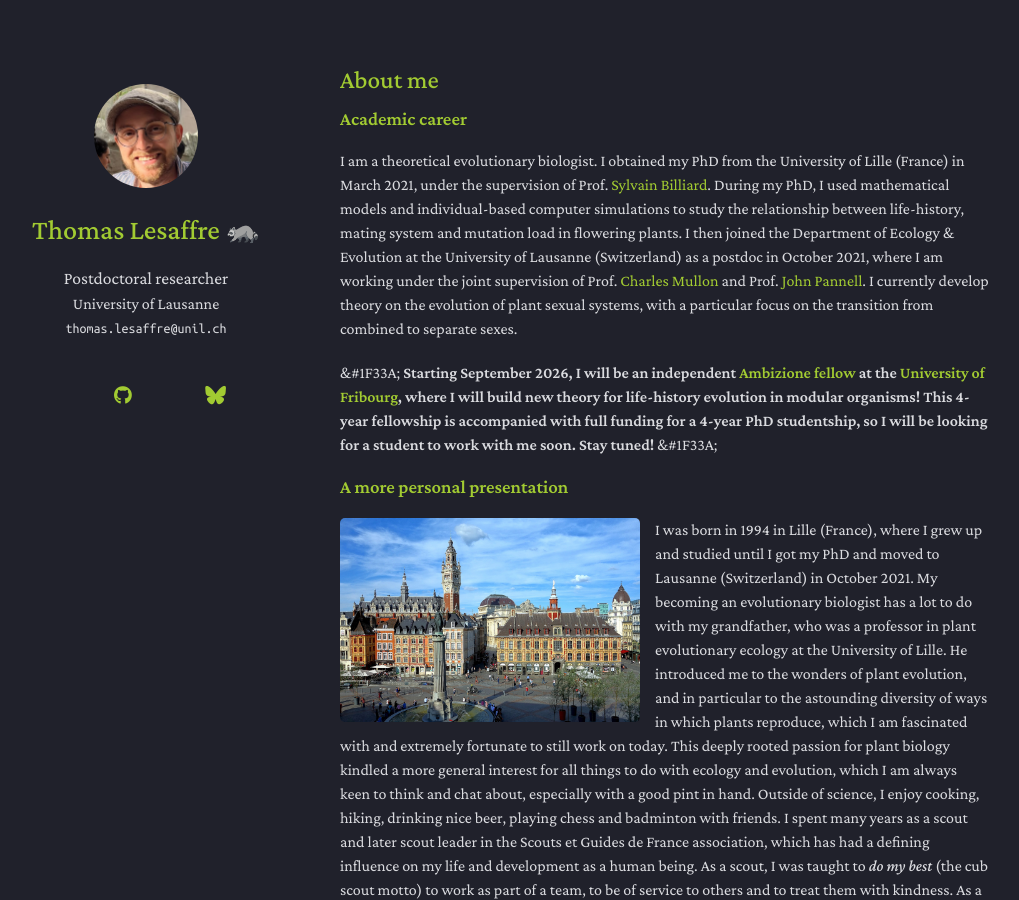
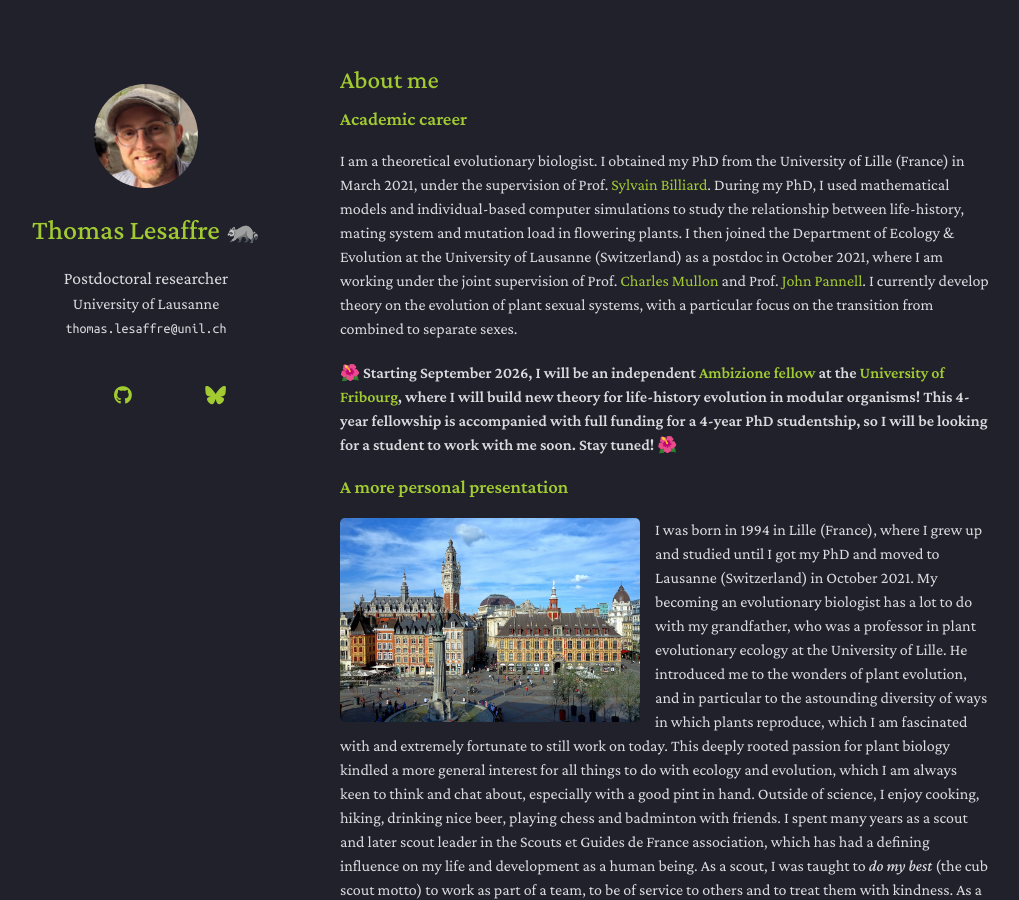
Before and after one commit to Thomas-Lesaffre/thomas-lesaffre.github.io, a Jekyll site: the page built from index.md, in a window 1280 px wide and 900 px high. Shown: the whole window, without its empty margins (130-1149 px from the left). Built offline with Jekyll 4.4.1, drawn with Linux system fonts in a browser that asks for light colours; a style sheet for code colours, icons or effects is not loaded; our own code applies the rules of GitHub Pages for plain Markdown files.

Commit message:
Update index.md

```diff
--- a/index.md
+++ b/index.md
@@ -8,7 +8,7 @@ layout: homepage
 
 I am a theoretical evolutionary biologist. I obtained my PhD from the University of Lille (France) in March 2021, under the supervision of Prof. <a href="https://eep.univ-lille.fr/sylvain-billiard/"  target="_blank">Sylvain Billiard</a>. During my PhD, I used mathematical models and individual-based computer simulations to study the relationship between life-history, mating system and mutation load in flowering plants. I then joined the Department of Ecology & Evolution at the University of Lausanne (Switzerland) as a postdoc in October 2021, where I am working under the joint supervision of Prof. <a href="https://www.unil.ch/dee/en/home/menuguid/people/group-leaders/prof-charles-mullon.html"  target="_blank">Charles Mullon</a> and Prof. <a href="https://www.unil.ch/dee/en/home/menuguid/people/group-leaders/prof-john-pannell.html"  target="_blank">John Pannell</a>. I currently develop theory on the evolution of plant sexual systems, with a particular focus on the transition from combined to separate sexes.
 
-<p>&#1F33A; <b>Starting September 2026, I will be an independent <a href="https://www.snf.ch/en/N18L3oGWomTSSGkF/funding/careers/ambizione" target="_blank">Ambizione fellow</a> at the <a href="https://www.unifr.ch/bio/en/research/eco-evol/" target="_blank">University of Fribourg</a>, where I will build new theory for life-history evolution in modular organisms! This 4-year fellowship is accompanied with full funding for a 4-year PhD studentship, so I will be looking for a student to work with me soon. Stay tuned!</b> &#1F33A;</p>
+&#127802; <b>Starting September 2026, I will be an independent <a href="https://www.snf.ch/en/N18L3oGWomTSSGkF/funding/careers/ambizione" target="_blank">Ambizione fellow</a> at the <a href="https://www.unifr.ch/bio/en/research/eco-evol/" target="_blank">University of Fribourg</a>, where I will build new theory for life-history evolution in modular organisms! This 4-year fellowship is accompanied with full funding for a 4-year PhD studentship, so I will be looking for a student to work with me soon. Stay tuned!</b> &#127802;
 
 ### A more personal presentation
 
```
